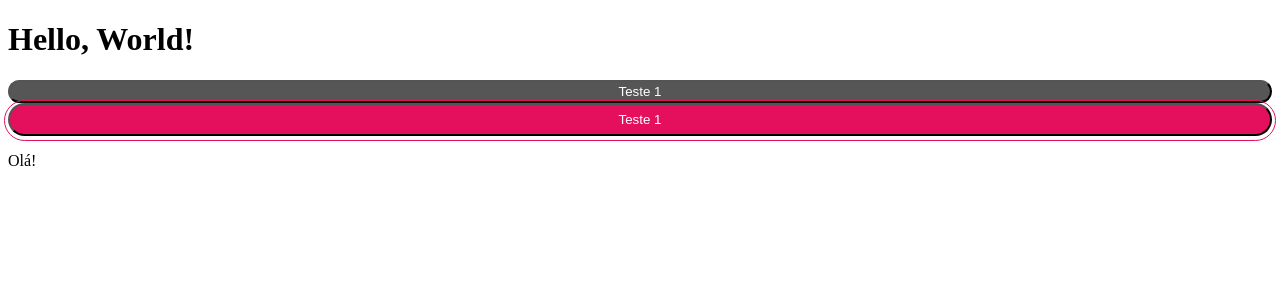
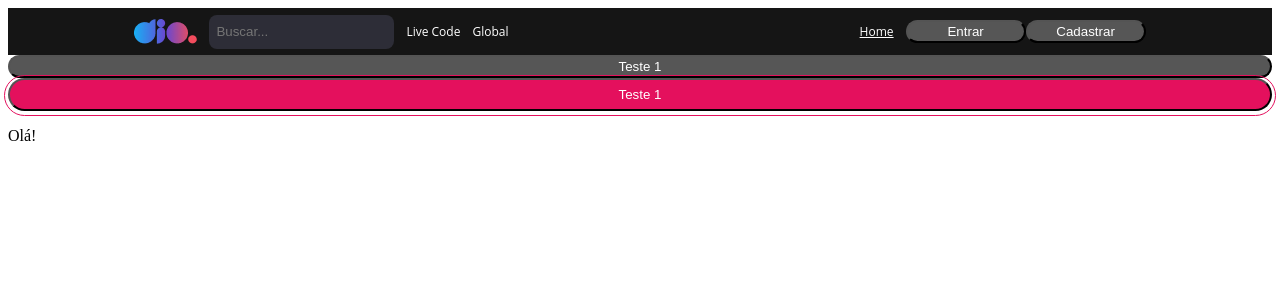
Before and after one commit to hugopereira-cs/pagina-dio, a React (Vite) app: page / in a window 1280 px wide. Shown: the top 300 px of the page. Built offline with nearby package versions, Linux system fonts and the light colour scheme.

Commit message:
add: Header component

```diff
--- a/src/components/Button/Button.styles.js
+++ b/src/components/Button/Button.styles.js
@@ -1,4 +1,4 @@
-import styled, { css } from "styled-components";
+import styled, { css } from 'styled-components';
 
 export const ButtonContainer = styled.button`
   background: #565656;
@@ -10,8 +10,8 @@
   width: 100%;
 
   ${({ variant }) =>
-		variant !== "primary" &&
-		css`
+    variant !== 'primary' &&
+    css`
       min-width: 167px;
       height: 33px;
       background: #e4105d;
--- a/src/components/Header/Header.jsx
+++ b/src/components/Header/Header.jsx
@@ -0,0 +1,33 @@
+import { Button } from '../Button/Button';
+import logo from '../../assets/logo-dio.png';
+import {
+  BuscarInputContainer,
+  Container,
+  Input,
+  Menu,
+  MenuRight,
+  Row,
+  Wrapper
+} from './Header.styles';
+
+export function Header() {
+  return (
+    <Wrapper>
+      <Container>
+        <Row>
+          <img src={logo} alt="Logo da DIO" />
+          <BuscarInputContainer>
+            <Input placeholder="Buscar..." />
+          </BuscarInputContainer>
+          <Menu>Live Code</Menu>
+          <Menu>Global</Menu>
+        </Row>
+        <Row>
+          <MenuRight href="#">Home</MenuRight>
+          <Button>Entrar</Button>
+          <Button>Cadastrar</Button>
+        </Row>
+      </Container>
+    </Wrapper>
+  );
+}
--- a/src/components/Header/Header.styles.js
+++ b/src/components/Header/Header.styles.js
@@ -0,0 +1,76 @@
+import styled from 'styled-components';
+
+export const Container = styled.div`
+  width: 100%;
+  max-width: 80%;
+  height: 47px;
+  display: flex;
+  justify-content: space-between;
+  align-items: center;
+  margin: 0 auto;
+`;
+
+export const Row = styled.div`
+  display: flex;
+  flex-direction: row;
+  align-items: center;
+`;
+
+export const Column = styled.div`
+  display: flex;
+  flex-direction: column;
+  align-items: center;
+`;
+
+export const Wrapper = styled.div`
+  background-color: #151515;
+  width: 100%;
+  height: 47px;
+  display: flex;
+  justify-content: center;
+  align-items: center;
+`;
+
+export const BuscarInputContainer = styled.div`
+  width: 175px;
+  height: 30px;
+  background: #2d2d37;
+  border-radius: 8px;
+  padding: 2px 5px;
+  margin: 0 12px;
+  display: flex;
+`;
+
+export const Menu = styled.a`
+  font-family: 'Open Sans';
+  font-style: normal;
+  font-size: 12px;
+  line-height: 25px;
+  color: #fff;
+  margin-right: 12px;
+  text-tecooration: none;
+`;
+
+export const MenuRight = styled.a`
+  font-family: 'Open Sans';
+  font-style: normal;
+  font-size: 12px;
+  line-height: 25px;
+  color: #fff;
+  margin-right: 12px;
+  text-tecooration: none;
+`;
+
+export const UserPicture = styled.img`
+  width: 32px;
+  height: 32px;
+  boder-radius: 22px;
+  border: 2px solid #fff;
+`;
+
+export const Input = styled.input`
+  background: transparent;
+  flex: 1;
+  border: 0;
+  color: #fff;
+`;
--- a/src/main.jsx
+++ b/src/main.jsx
@@ -1,9 +1,9 @@
 import { StrictMode } from 'react';
 import { createRoot } from 'react-dom/client';
-import App from './pages/Home/App';
+import { App } from './pages/Home/App';
 
 createRoot(document.getElementById('root')).render(
   <StrictMode>
     <App />
-  </StrictMode>,
-)
+  </StrictMode>
+);
--- a/src/pages/Home/App.jsx
+++ b/src/pages/Home/App.jsx
@@ -1,17 +1,13 @@
 import { Button } from '../../components/Button/Button';
+import { Header } from '../../components/Header/Header';
 
-
-function App() {
-
-
+export function App() {
   return (
     <>
-      <h1>Hello, World!</h1>
+      <Header />
       <Button>Teste 1</Button>
       <Button variant="secondary">Teste 1</Button>
       <p>Olá!</p>
     </>
-  )
+  );
 }
-
-export default App
```
Also changed, not shown: src/components/Button/Button.jsx (+3 -4 lines), src/assets/banner.png (added), src/assets/logo-dio.png (added).
